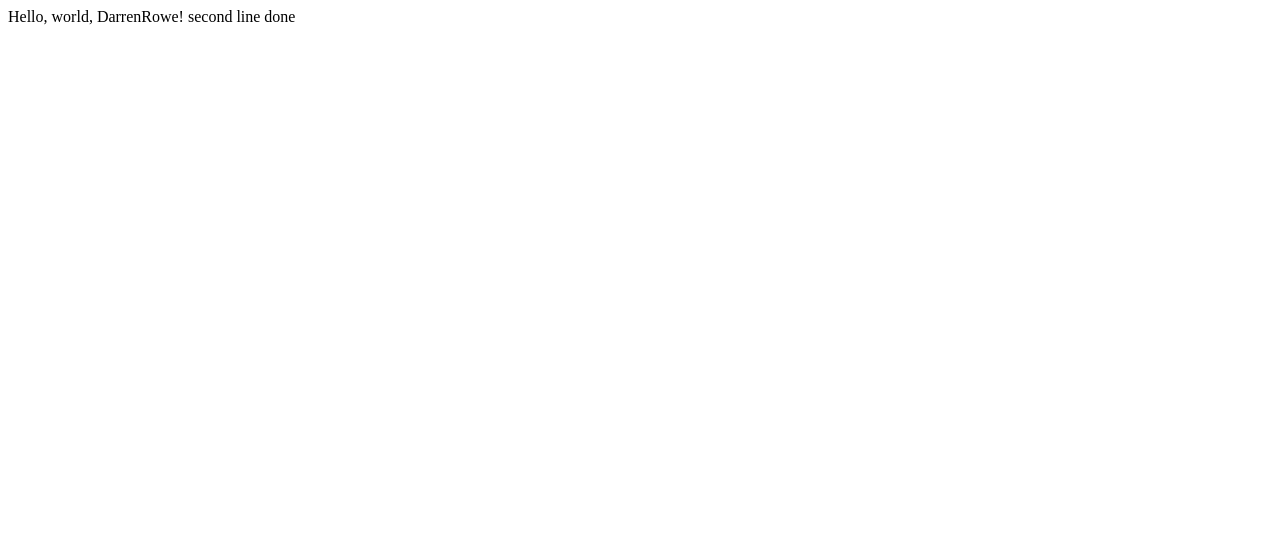
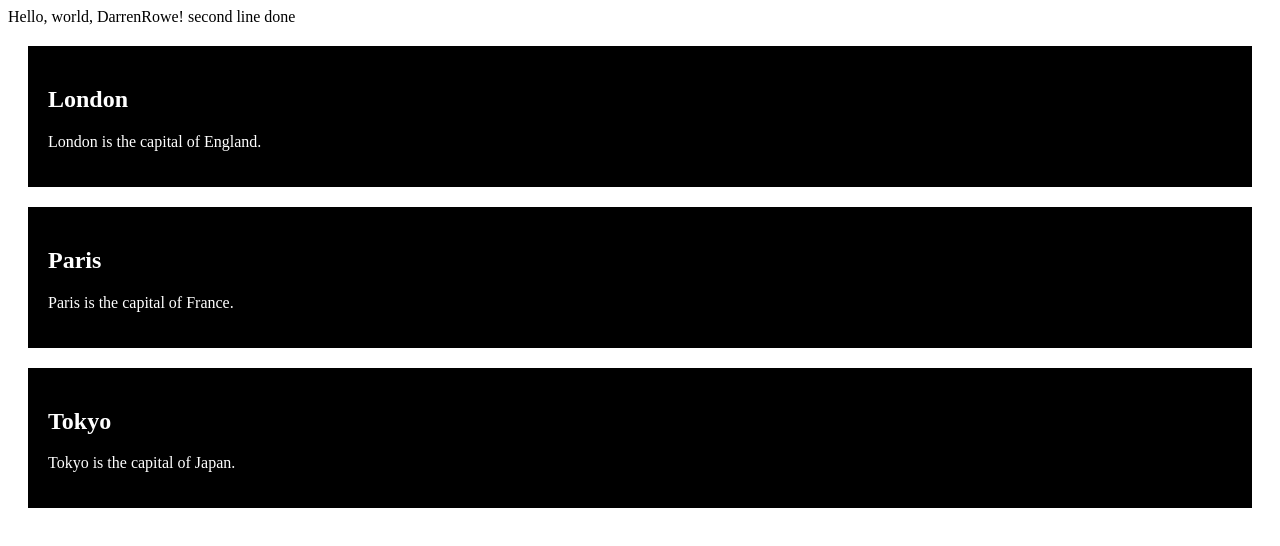
Before and after one commit to chewpurple/CS50W_Project_0, a plain HTML site: page index.html in a window 1280 px wide. Drawn offline with Linux system fonts and the light colour scheme.

Commit message:
css play

```diff
--- a/index.html
+++ b/index.html
@@ -1,10 +1,32 @@
 <!DOCTYPE html>
 <html>
     <head>
+        <style>
+.cities {
+  background-color: black;
+  color: white;
+  margin: 20px;
+  padding: 20px;
+}
+</style>
         <title>My Webpage</title>
     </head>
     <body>
         Hello, world, DarrenRowe!
         second line done
+        <div class="cities">
+<h2>London</h2>
+<p>London is the capital of England.</p>
+</div>
+
+<div class="cities">
+<h2>Paris</h2>
+<p>Paris is the capital of France.</p>
+</div>
+
+<div class="cities">
+<h2>Tokyo</h2>
+<p>Tokyo is the capital of Japan.</p>
+</div>
     </body>
 </html>
```
